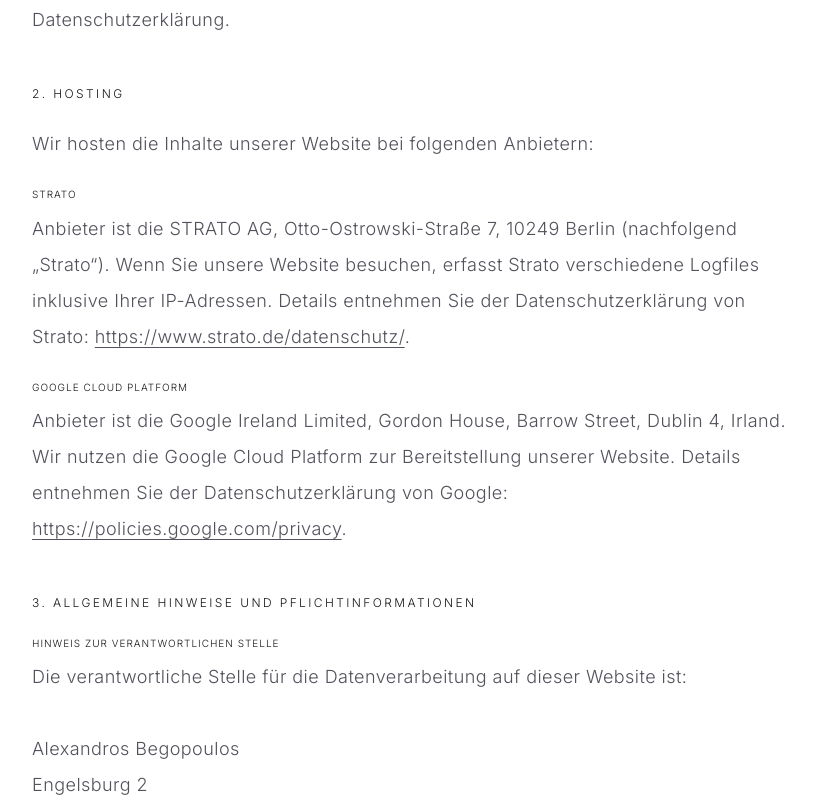
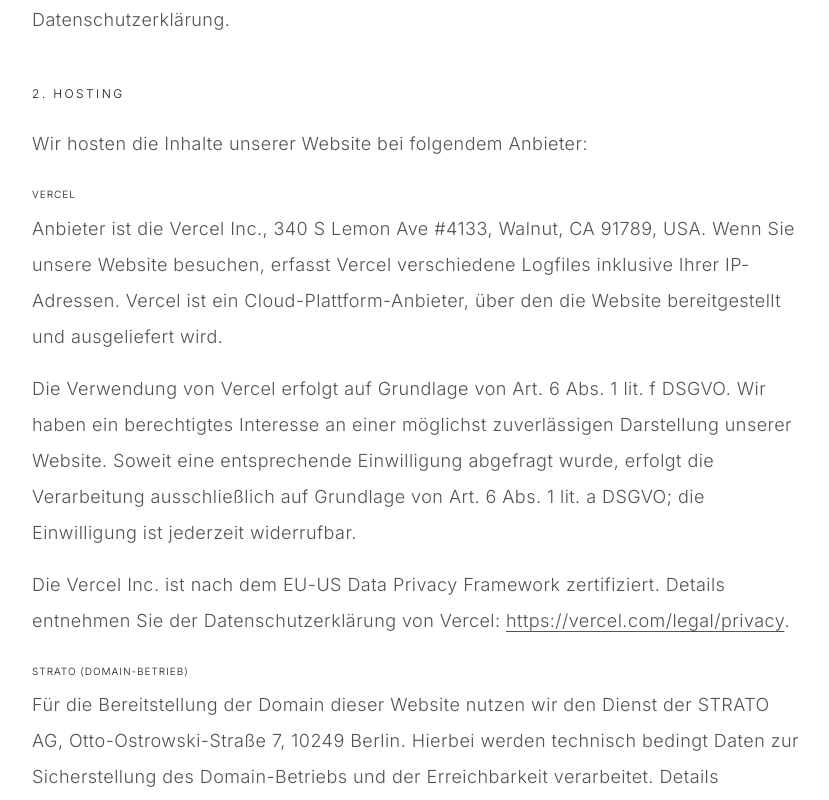
Before and after one commit to harald37/alex-test-website-01, a React (Vite) app: page /datenschutz in a window 1280 px wide. Shown: the part 1260-2060 px from the top of the page, without its empty margins (224-1053 px from the left). Built offline with nearby package versions, Linux system fonts and the light colour scheme; a web font is replaced by a local one.

Commit message:
feat: Integrate Vercel Analytics
Add Vercel Analytics to the application to track user behavior and performance metrics. This change includes updating dependencies and initializing the Analytics component in the main App. Also updated privacy policy regarding hosting.

```diff
--- a/package.json
+++ b/package.json
@@ -13,6 +13,7 @@
   "dependencies": {
     "@google/genai": "^1.29.0",
     "@tailwindcss/vite": "^4.1.14",
+    "@vercel/analytics": "^2.0.1",
     "@vitejs/plugin-react": "^5.0.4",
     "clsx": "^2.1.1",
     "dotenv": "^17.2.3",
--- a/src/App.tsx
+++ b/src/App.tsx
@@ -34,11 +34,13 @@ import { HomeVariantsShowcase } from "./pages/HomeVariantsShowcase";
 import { QuoteVariants } from "./pages/QuoteVariants";
 import { CopyVariants } from "./pages/CopyVariants";
 import { TestCenter } from "./pages/TestCenter";
+import { Analytics } from "@vercel/analytics/react";
 
 export default function App() {
   return (
     <Router>
       <ScrollToTop />
+      <Analytics />
       <Layout>
         <Routes>
           <Route path="/" element={<Home />} />
--- a/src/pages/Privacy.tsx
+++ b/src/pages/Privacy.tsx
@@ -40,19 +40,25 @@ export const Privacy: React.FC = () => {
           <section>
             <h2 className="font-sans uppercase tracking-[0.2em] text-xs text-zinc-900 mb-6">2. Hosting</h2>
             <p>
-              Wir hosten die Inhalte unserer Website bei folgenden Anbietern:
+              Wir hosten die Inhalte unserer Website bei folgendem Anbieter:
             </p>
             <div className="mt-6 space-y-6">
               <div>
-                <h3 className="font-sans uppercase tracking-[0.1em] text-[10px] text-zinc-900 mb-2">Strato</h3>
+                <h3 className="font-sans uppercase tracking-[0.1em] text-[10px] text-zinc-900 mb-2">Vercel</h3>
                 <p>
-                  Anbieter ist die STRATO AG, Otto-Ostrowski-Straße 7, 10249 Berlin (nachfolgend „Strato“). Wenn Sie unsere Website besuchen, erfasst Strato verschiedene Logfiles inklusive Ihrer IP-Adressen. Details entnehmen Sie der Datenschutzerklärung von Strato: <a href="https://www.strato.de/datenschutz/" target="_blank" rel="noopener noreferrer" className="underline underline-offset-4 hover:text-zinc-900">https://www.strato.de/datenschutz/</a>.
+                  Anbieter ist die Vercel Inc., 340 S Lemon Ave #4133, Walnut, CA 91789, USA. Wenn Sie unsere Website besuchen, erfasst Vercel verschiedene Logfiles inklusive Ihrer IP-Adressen. Vercel ist ein Cloud-Plattform-Anbieter, über den die Website bereitgestellt und ausgeliefert wird.
+                </p>
+                <p className="mt-4">
+                  Die Verwendung von Vercel erfolgt auf Grundlage von Art. 6 Abs. 1 lit. f DSGVO. Wir haben ein berechtigtes Interesse an einer möglichst zuverlässigen Darstellung unserer Website. Soweit eine entsprechende Einwilligung abgefragt wurde, erfolgt die Verarbeitung ausschließlich auf Grundlage von Art. 6 Abs. 1 lit. a DSGVO; die Einwilligung ist jederzeit widerrufbar.
+                </p>
+                <p className="mt-4">
+                  Die Vercel Inc. ist nach dem EU-US Data Privacy Framework zertifiziert. Details entnehmen Sie der Datenschutzerklärung von Vercel: <a href="https://vercel.com/legal/privacy" target="_blank" rel="noopener noreferrer" className="underline underline-offset-4 hover:text-zinc-900">https://vercel.com/legal/privacy</a>.
                 </p>
               </div>
               <div>
-                <h3 className="font-sans uppercase tracking-[0.1em] text-[10px] text-zinc-900 mb-2">Google Cloud Platform</h3>
+                <h3 className="font-sans uppercase tracking-[0.1em] text-[10px] text-zinc-900 mb-2">Strato (Domain-Betrieb)</h3>
                 <p>
-                  Anbieter ist die Google Ireland Limited, Gordon House, Barrow Street, Dublin 4, Irland. Wir nutzen die Google Cloud Platform zur Bereitstellung unserer Website. Details entnehmen Sie der Datenschutzerklärung von Google: <a href="https://policies.google.com/privacy" target="_blank" rel="noopener noreferrer" className="underline underline-offset-4 hover:text-zinc-900">https://policies.google.com/privacy</a>.
+                  Für die Bereitstellung der Domain dieser Website nutzen wir den Dienst der STRATO AG, Otto-Ostrowski-Straße 7, 10249 Berlin. Hierbei werden technisch bedingt Daten zur Sicherstellung des Domain-Betriebs und der Erreichbarkeit verarbeitet. Details entnehmen Sie der Datenschutzerklärung von Strato: <a href="https://www.strato.de/datenschutz/" target="_blank" rel="noopener noreferrer" className="underline underline-offset-4 hover:text-zinc-900">https://www.strato.de/datenschutz/</a>.
                 </p>
               </div>
             </div>
@@ -174,6 +180,27 @@ export const Privacy: React.FC = () => {
                   Diese Website nutzt Funktionen des Webanalysedienstes Google Analytics. Anbieter ist die Google Ireland Limited, Gordon House, Barrow Street, Dublin 4, Irland. Google Analytics verwendet sog. „Cookies“. Die durch den Cookie erzeugten Informationen über Ihre Benutzung dieser Website werden in der Regel an einen Server von Google in den USA übertragen und dort gespeichert.
                 </p>
               </div>
+              <div>
+                <h3 className="font-sans uppercase tracking-[0.1em] text-[10px] text-zinc-900 mb-2">Vercel Web Analytics</h3>
+                <p>
+                  Wir nutzen zur statistischen Auswertung der Besucherzugriffe auf unserer Website den Dienst Vercel Web Analytics. Anbieter ist die Vercel Inc., 340 S Lemon Ave #4133, Walnut, CA 91789, USA.
+                </p>
+                <p className="mt-4">
+                  <strong>Art und Zweck der Verarbeitung</strong><br />
+                  Vercel Web Analytics ermöglicht es uns, das Nutzerverhalten auf unserer Website zu analysieren (z. B. Seitenaufrufe, Besucherzahlen und Verweildauer), um unser Webangebot stetig zu optimieren. Dieser Dienst ist datenschutzfreundlich konzipiert und verwendet ausdrücklich keine Cookies oder ähnliche Technologien, die Informationen auf Ihrem Endgerät speichern.
+                </p>
+                <p className="mt-4">
+                  Zur Messung der Zugriffe wird stattdessen ein kryptografischer Prüfwert (Hash-Wert) aus Ihrer IP-Adresse und dem User-Agent Ihres Browsers gebildet. Dieser Hash-Wert ist nicht rückrechenbar, wird nicht mit anderen Daten zusammengeführt und verfällt automatisch nach 24 Stunden. Eine Wiedererkennung über mehrere Tage hinweg oder die Erstellung persönlicher Nutzerprofile ist somit technisch ausgeschlossen.
+                </p>
+                <p className="mt-4">
+                  <strong>Rechtsgrundlage</strong><br />
+                  Die Nutzung von Vercel Web Analytics erfolgt auf Grundlage unseres berechtigten Interesses an einer anonymisierten, statistischen Analyse des Nutzerverhaltens zur Optimierung unseres Webangebots gemäß Art. 6 Abs. 1 lit. f DSGVO. Da keine Cookies gesetzt werden und keine Speicherung von Informationen auf Ihrem Endgerät stattfindet, entfällt die Pflicht zur Einholung einer Einwilligung nach § 25 Abs. 1 TTDSG.
+                </p>
+                <p className="mt-4">
+                  <strong>Datenübermittlung in die USA</strong><br />
+                  Soweit bei der Nutzung von Vercel Web Analytics Daten in die USA übertragen werden, weisen wir darauf hin, dass die Vercel Inc. nach dem EU-US Data Privacy Framework zertifiziert ist, womit ein angemessenes Datenschutzniveau gemäß Art. 45 DSGVO gewährleistet wird.
+                </p>
+              </div>
             </div>
           </section>
         </div>
```
Also changed, not shown: 1 other file (tests, documents, lock files or other folders).
